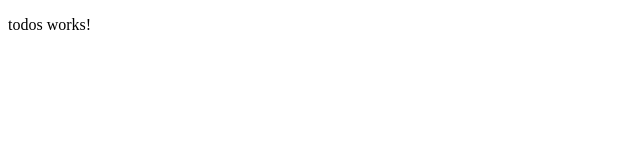
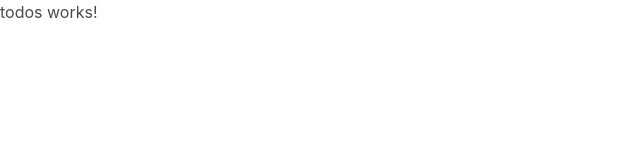
Before and after one commit to redlerKayleigh/angular-notes-app, an Angular app in the folder notes-app/: page / in a window 1280 px wide. Shown: the top 160 px of the page, without its empty margins (0-640 px from the left). Built offline with nearby package versions, Linux system fonts and the light colour scheme.

Commit message:
Imported Bulma

```diff
--- a/notes-app/src/styles.scss
+++ b/notes-app/src/styles.scss
@@ -1 +1,2 @@
 /* You can add global styles to this file, and also import other style files */
+ @import '../node_modules/bulma/bulma.sass';
```
